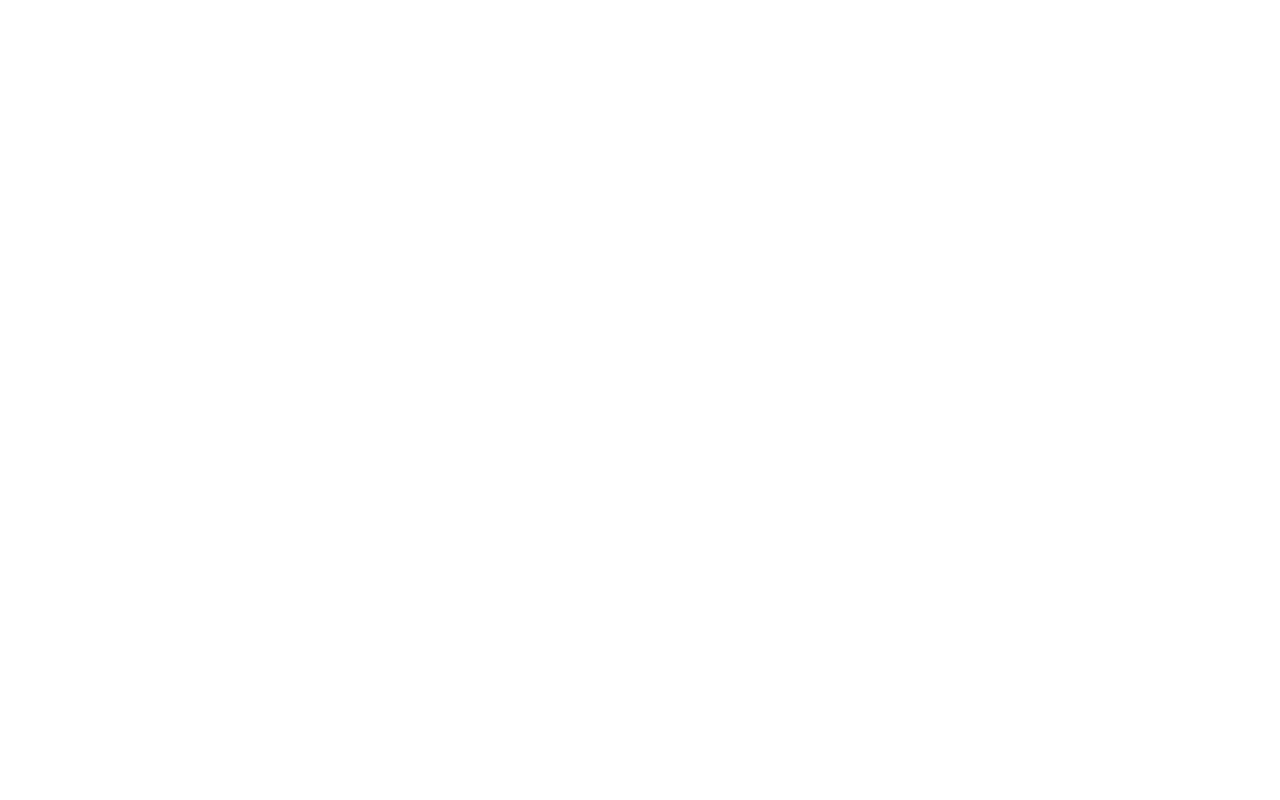
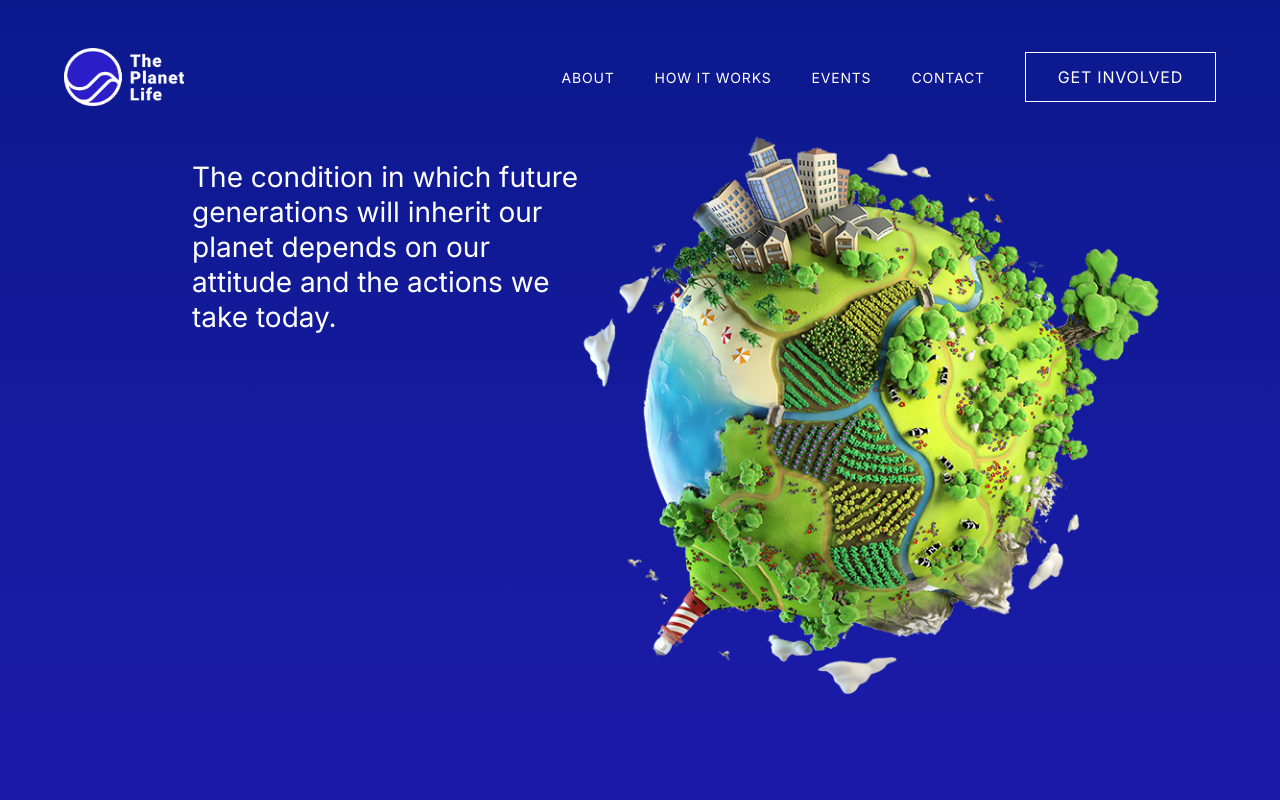
Before and after one commit to anttisalo/theplanetlife, a Gatsby site: page / in a window 1280 px wide. Shown: the top 800 px of the page. Built offline with nearby package versions, Linux system fonts and the light colour scheme; Gatsby itself is replaced by a stand-in of ours.

Commit message:
Hero and navigation

```diff
--- a/gatsby-config.js
+++ b/gatsby-config.js
@@ -4,9 +4,10 @@ module.exports = {
   siteMetadata: {
     title: 'The Planet life',
     pages: [
-      { path: '#getInvolved', name: 'Get involved' },
+      { path: '#aboutUs', name: 'About' },
       { path: '#howItWorks', name: 'How it works' },
       { path: '#events', name: 'Events' },
+      { path: '#contact', name: 'Contact' },
     ],
   },
   plugins: [
@@ -33,8 +34,8 @@ module.exports = {
     },
     'gatsby-plugin-styled-components',
     'gatsby-plugin-mdx',
+    'gatsby-plugin-sharp',
     'gatsby-transformer-sharp',
-    'gatsby-plugin-sharp',
     {
       resolve: `gatsby-plugin-google-fonts`,
       options: {
--- a/package.json
+++ b/package.json
@@ -29,12 +29,12 @@
   "dependencies": {
     "@mdx-js/mdx": "^1.6.19",
     "@mdx-js/react": "^1.6.19",
-    "gatsby": "^2.21.22",
-    "gatsby-image": "^2.4.21",
+    "gatsby": "^2.26.0",
     "gatsby-plugin-google-fonts": "^1.0.1",
+    "gatsby-plugin-image": "^0.1.0",
     "gatsby-plugin-mdx": "^1.2.51",
     "gatsby-plugin-react-helmet": "^3.3.14",
-    "gatsby-plugin-sharp": "^2.6.43",
+    "gatsby-plugin-sharp": "^2.8.0",
     "gatsby-plugin-styled-components": "^3.3.10",
     "gatsby-source-filesystem": "^2.3.23",
     "gatsby-transformer-remark": "^2.8.27",
--- a/src/components/BgBall.js
+++ b/src/components/BgBall.js
@@ -3,16 +3,12 @@ import styled from 'styled-components';
 import gsap from 'gsap';
 import { ScrollTrigger } from 'gsap/ScrollTrigger';
 
-const BallWrapper = styled.div`
-  position: relative;
-`;
-
 const BallStyled = styled.div`
-  position: absolute;
-  top: 3rem;
-  left: -40%;
   width: 200vmax;
   height: 200vmax;
+  position: absolute;
+  top: 8vmin;
+  left: 50%;
   border-radius: 50%;
   background: linear-gradient(
     194deg,
@@ -20,19 +16,18 @@ const BallStyled = styled.div`
     rgba(255, 255, 255, 0)
   );
   z-index: 0;
+  transform: translateX(-35%);
 `;
 
 export default function BgBall() {
-  const BallRef = useRef();
-
   useEffect(() => {
     gsap.registerPlugin(ScrollTrigger);
 
-    gsap.to(BallRef.current, {
+    gsap.to('#bgBall', {
       yPercent: '20',
       ease: 'none',
       scrollTrigger: {
-        trigger: BallRef.current,
+        trigger: '#bgBall',
         start: 'top bottom',
         end: 'bottom top',
         scrub: true,
@@ -40,9 +35,5 @@ export default function BgBall() {
     });
   });
 
-  return (
-    <BallWrapper>
-      <BallStyled ref={BallRef} />
-    </BallWrapper>
-  );
+  return <BallStyled id="bgBall" />;
 }
--- a/src/components/Events.js
+++ b/src/components/Events.js
@@ -55,7 +55,7 @@ export default function Events({ eventsData }) {
   };
 
   return (
-    <SectionStyled>
+    <SectionStyled id="events">
       <SectionNameStyled level={2} color="pink">
         Events
       </SectionNameStyled>
--- a/src/components/EventsList.js
+++ b/src/components/EventsList.js
@@ -29,7 +29,7 @@ const EventCardStyled = styled.div`
   @media (min-width: ${({ theme: { breakpoints } }) =>
       breakpoints.fromTabletPortraitUp}) {
     width: 40vw;
-    flex: 1 0 auto;
+    flex: 0 0 auto;
     margin-right: 3vw;
     margin-bottom: 0;
   }
--- a/src/components/Header.js
+++ b/src/components/Header.js
@@ -1,5 +1,5 @@
-import React from 'react';
-import styled from 'styled-components';
+import React, { useState } from 'react';
+import styled, { css } from 'styled-components';
 import { graphql, useStaticQuery } from 'gatsby';
 import Link from './Link';
 import logo from '../static/tplLogo.png';
@@ -9,31 +9,205 @@ const HeaderStyled = styled.header`
   display: flex;
   justify-content: space-between;
   align-items: center;
-  padding: 3rem 5rem;
+  padding: 1rem;
   z-index: 2;
+
+  @media (min-width: ${({ theme: { breakpoints } }) =>
+      breakpoints.fromTabletPortraitUp}) {
+    padding: 3rem 5%;
+  }
 `;
 
-const LogoStyled = styled.div`
-  width: 7.5rem;
+const LogoLink = styled(Link)`
+  display: inline-block;
+  height: 2.6875rem;
+  z-index: 2;
+
+  @media (min-width: ${({ theme: { breakpoints } }) =>
+      breakpoints.fromTabletPortraitUp}) {
+    height: 3.625rem;
+  }
+
+  img {
+    height: 100%;
+  }
+`;
+
+const NavStyled = styled.nav`
+  float: right;
+`;
+
+const NavListContainer = styled.div`
+  position: absolute;
+  top: 0;
+  left: 0;
+  width: 100%;
+  max-height: 0;
+  overflow: hidden;
+  background-color: var(--color-blue-dark);
+  box-shadow: 0px 0px 0px rgba(0, 0, 0, 0.25),
+    0px 0px 0px 0px rgba(0, 0, 0, 0.16);
+  transition: box-shadow, max-height, 150ms ease-out;
+
+  [aria-expanded='true'] + & {
+    max-height: 345px;
+    box-shadow: 0px 1px 2px rgba(0, 0, 0, 0.25),
+      0px 10px 15px 5px rgba(0, 0, 0, 0.16);
+  }
+
+  @media (min-width: ${({ theme: { breakpoints } }) =>
+      breakpoints.fromTabletPortraitUp}) {
+    position: static;
+    max-height: none;
+    background-color: transparent;
+    box-shadow: none;
+    overflow: visible;
+  }
 `;
 
 const NavListStyled = styled.ul`
   margin: 0;
+  padding: 4.5rem 5% 1rem;
+  list-style: none;
+  display: flex;
+  flex-direction: column;
+  align-items: flex-end;
+
+  @media (min-width: ${({ theme: { breakpoints } }) =>
+      breakpoints.fromTabletPortraitUp}) {
+    flex-direction: row;
     padding: 0;
-  list-style: none;
+    align-items: center;
+  }
 `;
 
 const NavItemStyled = styled.li`
-  float: left;
-  margin-left: 3.5rem;
   color: var(--color-white);
-  font-weight: 500;
   text-decoration: none;
   text-transform: uppercase;
   letter-spacing: 0.05em;
+  line-height: var(--line-height-inline-interaction);
+  margin: 0.875rem 0;
+
+  @media (min-width: ${({ theme: { breakpoints } }) =>
+      breakpoints.fromTabletPortraitUp}) {
+    margin-top: 0;
+    margin-bottom: 0;
+
+    &:not(:first-child) {
+      margin-left: 1rem;
+    }
+  }
+
+  @media (min-width: ${({ theme: { breakpoints } }) =>
+      breakpoints.fromTabletLandscapeUp}) {
+    &:not(:first-child) {
+      margin-left: 2.5rem;
+    }
+  }
+`;
+
+const NavLinkStyled = styled(Link)`
+  .no-touch &:after {
+    content: '';
+    display: block;
+    position: absolute;
+    width: 100%;
+    height: 2px;
+    bottom: -5px;
+    background-color: var(--color-green-mid);
+    transform: scaleY(0);
+    transition: transform 150ms ease-out;
+  }
+
+  .no-touch &:hover:after {
+    transform: scaleY(1);
+  }
+`;
+
+const LinkButtonStyled = styled(Link)`
+  display: inline-block;
+  background-color: transparent;
+  line-height: var(--line-height-inline-interaction);
+  padding: 1rem;
+  text-transform: uppercase;
+  border: 1px solid var(--color-white);
+  margin: 0;
+  box-shadow: inset 0px 0px 0px 0px var(--color-white);
+  transition: box-shadow 150ms ease-in;
+
+  &:hover {
+    box-shadow: inset 0px 0px 0px 2px var(--color-white);
+  }
+
+  @media (min-width: ${({ theme: { breakpoints } }) =>
+      breakpoints.fromTabletLandscapeUp}) {
+    padding-right: 2rem;
+    padding-left: 2rem;
+  }
+`;
+
+const ToggleButton = styled.button`
+  position: relative;
+  padding: 0.25rem;
+  display: flex;
+  align-items: center;
+  justify-content: center;
+  border: 0;
+  background: none;
+  color: var(--color-white);
+  z-index: 2;
+
+  &:focus {
+    outline: none;
+  }
+
+  &:focus:after {
+    content: '';
+    display: block;
+    position: absolute;
+    width: 100%;
+    height: 100%;
+    border: 5px solid rgba(255, 255, 255, 0.5);
+    left: 0;
+    top: 0px;
+    opacity: 0.3;
+    transform: scale3d(1.25, 1.2, 1);
+    border-radius: 8px;
+  }
+
+  svg {
+    height: 2rem;
+    opacity: 1;
+  }
+
+  svg rect {
+    transition: transform, opacity, width, 150ms ease-out;
+  }
+
+  &[aria-expanded='true'] rect:first-child {
+    transform: rotate(45deg) translate(10px, -23px);
+    width: 90%;
+  }
+
+  &[aria-expanded='true'] .middle-bar {
+    opacity: 0;
+  }
+
+  &[aria-expanded='true'] rect:last-child {
+    transform: rotate(-45deg) translate(-60px, -5px);
+    width: 90%;
+  }
+
+  @media (min-width: ${({ theme: { breakpoints } }) =>
+      breakpoints.fromTabletPortraitUp}) {
+    display: none;
+  }
 `;
 
 export default function Header() {
+  const [expanded, setExpanded] = useState(false);
+
   const data = useStaticQuery(graphql`
     query {
       site {
@@ -49,22 +223,47 @@ export default function Header() {
 
   const { pages } = data.site.siteMetadata;
 
+  const toggleMenu = () => {
+    setExpanded(!expanded);
+  };
+
   return (
     <HeaderStyled>
-      <LogoStyled>
-        <Link to="/" ariaLabel="Home" fontSize="0">
+      <LogoLink to="/" ariaLabel="Home" fontSize="0">
         <img src={logo} alt="The planet life logo" />
-        </Link>
-      </LogoStyled>
-      <nav>
+      </LogoLink>
+      <NavStyled>
+        <ToggleButton onClick={toggleMenu} aria-expanded={expanded}>
+          <svg viewBox="0 0 100 100">
+            <rect x="15" y="20" width="70" height="8" fill="currentColor" />
+            <rect
+              className="middle-bar"
+              x="15"
+              y="46"
+              width="70"
+              height="8"
+              fill="currentColor"
+            />
+            <rect x="15" y="72" width="70" height="8" fill="currentColor" />
+          </svg>
+        </ToggleButton>
+        <NavListContainer>
           <NavListStyled>
             {pages.map(({ path, name }, index) => (
               <NavItemStyled key={index}>
-              <Link to={path}>{name}</Link>
+                <NavLinkStyled to={path} fontSize="0.875rem">
+                  {name}
+                </NavLinkStyled>
               </NavItemStyled>
             ))}
+            <NavItemStyled>
+              <LinkButtonStyled to="#joinOurMission">
+                Get involved
+              </LinkButtonStyled>
+            </NavItemStyled>
           </NavListStyled>
-      </nav>
+        </NavListContainer>
+      </NavStyled>
     </HeaderStyled>
   );
 }
--- a/src/components/Hero.js
+++ b/src/components/Hero.js
@@ -1,14 +1,12 @@
 import React, { useEffect, useRef } from 'react';
 import styled, { css } from 'styled-components';
 import gsap from 'gsap';
+import { ScrollTrigger } from 'gsap/ScrollTrigger';
 import globe from '../static/globe.png';
+import Title from './Title';
 
 const HeroStyled = styled.div`
   position: relative;
-  z-index: 1;
-`;
-
-const HeroScrollerStyled = styled.div`
   height: 200vh;
   background-image: linear-gradient(
     to bottom,
@@ -17,125 +15,148 @@ const HeroScrollerStyled = styled.div`
   );
 `;
 
-const HeroFixedStyled = styled.div`
+const ScrollingContainer = styled.div`
   position: fixed;
-  bottom: 0;
+  top: 0;
   left: 0;
   width: 100%;
   height: 100vh;
+
+  .animation-end & {
+    position: absolute;
+    top: auto;
+    bottom: 0;
+  }
 `;
 
-const HeroContentStyled = styled.div`
-  width: 72.5rem;
-  margin: 0 auto;
+const titleDefaultStyle = css`
+  width: 80%;
+  font-size: 1.25rem;
+  position: absolute;
+  max-width: 27rem;
+
+  @media (min-width: ${({ theme: { breakpoints } }) =>
+      breakpoints.fromTabletPortraitUp}) {
+    font-size: 1.75rem;
+  }
+
+  @media (min-width: ${({ theme: { breakpoints } }) =>
+      breakpoints.fromTabletLandscapeUp}) {
+    max-width: 25rem;
+  }
 `;
 
-const TitleStyles = css`
-  position: relative;
-  font-family: var(--font-family-body);
-  font-size: 2rem;
-  line-height: 3.5rem;
-  color: var(--color-white);
-  margin: 0;
+const Title1 = styled(Title)`
+  ${titleDefaultStyle};
+  left: 10%;
+  bottom: 15%;
+
+  @media (min-width: ${({ theme: { breakpoints } }) =>
+      breakpoints.fromTabletPortraitUp}) {
+    bottom: auto;
+    top: 80vw;
+  }
+
+  @media (min-width: ${({ theme: { breakpoints } }) =>
+      breakpoints.fromTabletLandscapeUp}) {
+    top: 20%;
+    left: 40%;
+    transform: translateX(-80%);
+  }
 `;
 
-const TitleOneStyled = styled.p.attrs({
-  id: 'titleOne',
-})`
-  ${TitleStyles}
-  padding-top: 3rem;
+const Title2 = styled(Title)`
+  ${titleDefaultStyle};
+  left: 10%;
+  bottom: 7%;
+  text-align: right;
+  opacity: 0;
+
+  @media (min-width: ${({ theme: { breakpoints } }) =>
+      breakpoints.fromTabletPortraitUp}) {
+    bottom: auto;
+    left: auto;
+    right: 20%;
+    top: 90vw;
+  }
+
+  @media (min-width: ${({ theme: { breakpoints } }) =>
+      breakpoints.fromTabletLandscapeUp}) {
+    left: 40%;
+    right: auto;
+    top: 40%;
+    transform: translateX(-78%);
+    text-align: left;
+  }
 `;
 
-const TitleTwoStyled = styled.p.attrs({
-  id: 'titleTwo',
-})`
-  ${TitleStyles}
-  margin-top: 5rem;
-  opacity: 0;
-`;
+const GlobeStyled = styled.img`
+  position: absolute;
+  width: 70%;
+  max-width: 600px;
+  left: 50%;
+  top: 17%;
+  transform: translateX(-50%);
 
-const IllustrationStyled = styled.img`
-  max-width: 600px;
-  margin-top: 2rem;
-  float: right;
-  shape-outside: circle(56%);
+  @media (min-width: ${({ theme: { breakpoints } }) =>
+    breakpoints.fromTabletPortraitUp}) {
+    width: 50%;
+  }
+
+  @media (min-width: ${({ theme: { breakpoints } }) =>
+    breakpoints.fromTabletLandscapeUp}) {
+        width: 45%;
+        transform: translateX(-10%);
 `;
 
 export default function Hero(props) {
   const { children: Header } = props;
-  const scrollerRef = useRef();
-  const heroFixedRef = useRef();
-  const illustrationRef = useRef();
+  const heroRef = useRef();
 
   useEffect(() => {
+    gsap.registerPlugin(ScrollTrigger);
     const tl = gsap.timeline({
+      defaults: {
         scrollTrigger: {
-        trigger: scrollerRef.current,
-        start: () => `${window.innerHeight / 10}px top`,
+          trigger: '#hero',
+          start: '+=300px top',
           end: 'bottom bottom',
           scrub: 1,
+          onUpdate: (self) => {
+            if (self.progress.toFixed(3) < 1) {
+              if (heroRef.current.classList.contains('animation-end')) {
+                heroRef.current.classList.remove('animation-end');
+              }
+            } else if (!heroRef.current.classList.contains('animation-end')) {
+              heroRef.current.classList.add('animation-end');
+            }
+          },
+        },
       },
     });
 
-    tl.to('#titleOne', {
-      opacity: 0,
-      duration: 1,
-    });
-    tl.to(
-      illustrationRef.current,
-      {
-        y: -25,
-        duration: 4,
-      },
-      '-=2'
-    );
-    tl.to(
-      '#titleTwo',
-      {
-        opacity: 1,
-        duration: 2,
-      },
-      '-=2'
-    );
-  });
-
-  useEffect(() => {
-    window.addEventListener('scroll', () => {
-      const scrollTop = window.scrollY;
-      const viewportHeight = window.innerHeight;
-      const scrollLength = scrollerRef.current.offsetHeight;
-
-      if (scrollTop / (scrollLength - viewportHeight) >= 1) {
-        heroFixedRef.current.style.position = 'absolute';
-        heroFixedRef.current.style.bottom = scrollLength;
-      } else {
-        heroFixedRef.current.style.position = 'fixed';
-        heroFixedRef.current.style.bottom = scrollLength;
-      }
-    });
+    tl.to('#title1', { opacity: 0, duration: 2 });
+    tl.to('#title2', { opacity: 1, duration: 2 });
   });
 
   return (
-    <HeroStyled>
-      <HeroScrollerStyled ref={scrollerRef} />
-      <HeroFixedStyled ref={heroFixedRef}>
+    <HeroStyled id="hero" ref={heroRef}>
+      <ScrollingContainer>
         {Header}
-        <HeroContentStyled>
-          <IllustrationStyled
-            ref={illustrationRef}
+        <Title1 level={1} id="title1" color="white">
+          The condition in which future generations will inherit our planet
+          depends on our attitude and the actions we take today.
+        </Title1>
+        <Title2 level={1} id="title2" color="white">
+          The condition in which future generations will inherit our planet
+          depends on our attitude and the actions we take today.
+        </Title2>
+        <GlobeStyled
+          id="globe"
           src={globe}
           alt="Illustrated image of a globe"
         />
-          <TitleOneStyled>
-            The condition in which future generations will inherit our planet
-            depends on our attitude and the actions we take today.
-          </TitleOneStyled>
-          <TitleTwoStyled>
-            It’s time to unlock the world's knowledge and turn a sustainable
-            society into a reality.
-          </TitleTwoStyled>
-        </HeroContentStyled>
-      </HeroFixedStyled>
+      </ScrollingContainer>
     </HeroStyled>
   );
 }
--- a/src/components/HowItWorks.js
+++ b/src/components/HowItWorks.js
@@ -44,7 +44,7 @@ const CategoryNameStyled = styled.span`
 
 export default function HowItWorks() {
   return (
-    <SectionStyled>
+    <SectionStyled id="howItWorks">
       <SectionNameStyled level={2} color="pink">
         How it works
       </SectionNameStyled>
--- a/src/components/Link.js
+++ b/src/components/Link.js
@@ -1,5 +1,5 @@
 import React from 'react';
-import styled from 'styled-components';
+import styled, { css } from 'styled-components';
 
 const LinkStyled = styled.a.attrs(
   (props) =>
@@ -12,6 +12,12 @@ const LinkStyled = styled.a.attrs(
     color ? `var(${colors[color].value})` : 'var(--color-white)'};
   text-decoration: none;
   font-size: ${({ fontSize }) => fontSize || '1rem'};
+  line-height: var(--line-height-inline-interaction);
+
+  .no-touch &:focus {
+    outline: 2px solid rgba(255, 255, 255, 0.5);
+    outline-offset: 2px;
+  }
 `;
 
 export default function Link({ to, children, ...rest }) {
--- a/src/components/WelcomeBall.js
+++ b/src/components/WelcomeBall.js
@@ -1,5 +1,6 @@
-import React, { useEffect, useRef } from 'react';
+import React, { useEffect } from 'react';
 import styled from 'styled-components';
+import { StaticImage } from 'gatsby-plugin-image';
 import gsap from 'gsap';
 import { ScrollTrigger } from 'gsap/ScrollTrigger';
 import welcomeImg from '../static/Welcome_pic.jpg';
@@ -46,26 +47,24 @@ const BallStyled = styled.div`
 `;
 
 export default function BgBall() {
-  const BallRef = useRef();
-  const ImgRef = useRef();
   const BREAKPOINT = 768;
 
   const setParallax = () => {
     if (window.innerWidth >= BREAKPOINT) {
-      gsap.to(BallRef.current, {
+      gsap.to('#greenBall', {
         yPercent: '3',
         scrollTrigger: {
-          trigger: BallRef.current,
+          trigger: '#greenBall',
           start: 'top bottom',
           end: 'bottom top',
           scrub: true,
         },
       });
 
-      gsap.to(ImgRef.current, {
+      gsap.to('#welcomeImg', {
         yPercent: '10',
         scrollTrigger: {
-          trigger: ImgRef.current,
+          trigger: '#welcomeImg',
           start: 'top bottom',
           end: 'bottom top',
           scrub: true,
@@ -95,11 +94,11 @@ export default function BgBall() {
         </defs>
       </svg>
       <img
-        ref={ImgRef}
+        id="welcomeImg"
         src={welcomeImg}
         alt="3d illustrated person riding a rocket"
       />
-      <BallStyled ref={BallRef} />
+      <BallStyled id="greenBall" />
     </BallWrapper>
   );
 }
--- a/src/pages/index.js
+++ b/src/pages/index.js
@@ -1,5 +1,6 @@
 import React, { useEffect } from 'react';
 import styled, { ThemeProvider } from 'styled-components';
+import { StaticImage } from 'gatsby-plugin-image';
 import Layout from '../components/Layout';
 import Header from '../components/Header';
 import Hero from '../components/Hero';
@@ -107,30 +108,12 @@ const LinkButtonStyled = styled(Link)`
   box-shadow: inset 0px 0px 0px 0px var(--color-blue-light);
   transition: box-shadow 150ms ease-in;
 
-  &:focus {
-    outline: none;
-  }
-
-  &:focus:after {
-    content: '';
-    display: block;
-    position: absolute;
-    width: 100%;
-    height: 100%;
-    border: 5px solid var(--color-blue-light);
-    left: 0;
-    top: 0px;
-    opacity: 0.3;
-    transform: scale3d(1.05, 1.2, 1);
-    border-radius: 8px;
-  }
-
   &:hover svg {
     transform: translateX(5px);
   }
 
-  &:active {
-    box-shadow: inset 0px 0px 0px 3px var(--color-blue-light);
+  .no-touch &:focus {
+    outline-color: var(--color-blue-light);
   }
 
   svg {
@@ -236,16 +219,25 @@ const JoinUsContentStyled = styled.div`
 `;
 
 export default function Home() {
-  useEffect(() => {});
+  useEffect(() => {
+    const touchsupport =
+      // eslint-disable-next-line prettier/prettier
+      ('ontouchstart' in window) ||
+      window.navigator.maxTouchPoints > 0 ||
+      window.navigator.msMaxTouchPoints > 0;
+
+    if (!touchsupport) {
+      document.documentElement.classList.add('no-touch');
+    }
+  });
 
   return (
     <ThemeProvider theme={theme}>
       <Layout>
-        {/* <Hero>
+        <Hero>
           <Header />
-        </Hero> */}
-        <div style={{ height: '100vh' }} />
-        <WelcomeStyled>
+        </Hero>
+        <WelcomeStyled id="aboutUs">
           <WelcomeBall />
           <SectionContentStyled>
             <SectionNameStyled level={2} color="pink">
--- a/src/styles/global.css
+++ b/src/styles/global.css
@@ -30,7 +30,7 @@ html {
   --font-weight-link: 500;
   --font-weight-title: 700;
   --line-height-body-text: 1.5;
-  --line-height-title: 1.205;
+  --line-height-title: 1.25;
   --line-height-inline-interaction: 1;
   --color-cta-primary: var(--color-blue-light);
 }
```
Also changed, not shown: 1 other file. Lines whose indentation alone changed are shown as unchanged.
